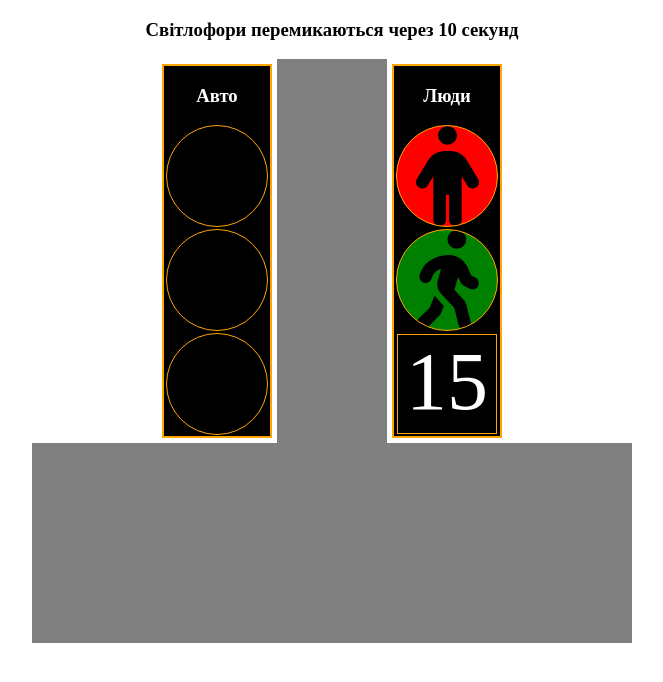
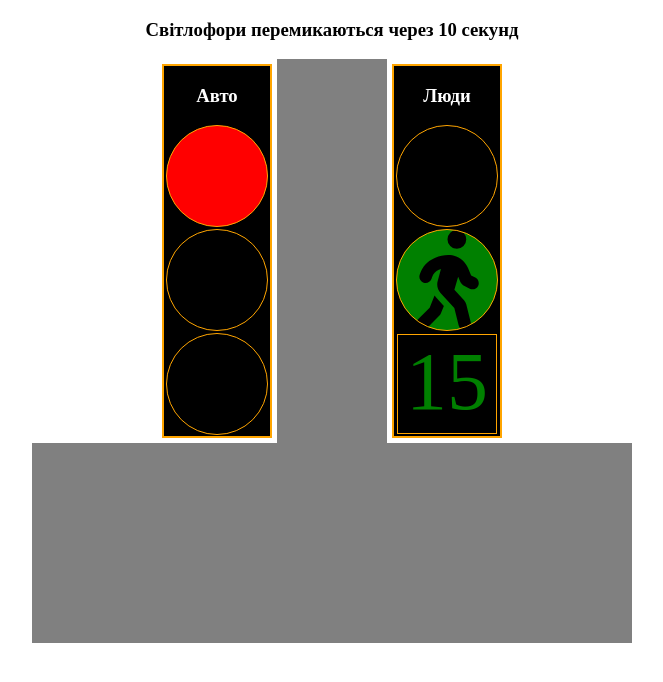
Before and after one commit to MyLadySnezhka/JS-traffic-lights-PRO, a plain HTML site: page index.html in a window 1280 px wide. Shown: the whole page, without its empty margins (308-971 px from the left). Drawn offline with nearby package versions, Linux system fonts and the light colour scheme.

Commit message:
edit red light

```diff
--- a/js/main.js
+++ b/js/main.js
@@ -2,14 +2,15 @@ const redcar = document.querySelector('.lightcar > div[name=red]');
 const yellowcar = document.querySelector('.lightcar > div[name=yellow]');
 const greencar = document.querySelector('.lightcar > div[name=green]');
 //const count1 = document.querySelector('.light1 > .count');
-const redpeople = document.querySelector('.lightpeople > div[name=red]');
+const redpeople = document.querySelector('.lightpeople > div[name=redpeople]');
 //const yellow2 = document.querySelector('.light2 > div[name=yellow]');
-const greenpeople = document.querySelector('.lightpeople > div[name=green]');
+const greenpeople = document.querySelector('.lightpeople > div[name=greenpeople]');
 const countpeople = document.querySelector('.lightpeople > .count');
 
 // світлофор для автівок на 3 кольори
 
 const redc = (colordiv1, colordiv2, colordiv3) => {
+    colordiv1.classList.remove('black');
     colordiv1.classList.add('red');
     colordiv2.classList.remove('yellow');
     colordiv2.classList.add('black');
@@ -73,7 +74,7 @@ const greenp = (colordiv1, colordiv2, count) => {
 };
 
 const blinkGreenp = (colordiv2) => {
-    //colordiv2.classList.remove('green');
+    //colordiv2.classList.remove('greenp');
     colordiv2.classList.add('blinkGreen');
 };
 
@@ -116,6 +117,6 @@ const render = () => {
 
 render();
 
-// setInterval( () => {
-//     render();
-// }, delay+20000);
+setInterval( () => {
+    render();
+}, delay+20000);
--- a/styles/main.scss
+++ b/styles/main.scss
@@ -34,7 +34,6 @@
     margin: 0 auto;
 }
 
-
 .red, .redp, .yellow, .green, .greenp, .black, .count {
     height: 100px;
     width: 100px;
@@ -70,6 +69,10 @@
     background-repeat: no-repeat;
     background-position: center;
     background-size: contain;
+}
+
+.red {
+    background-color: red;
 }
 
 .yellow {
```
Also changed, not shown: styles/main.css, 1 other file.
